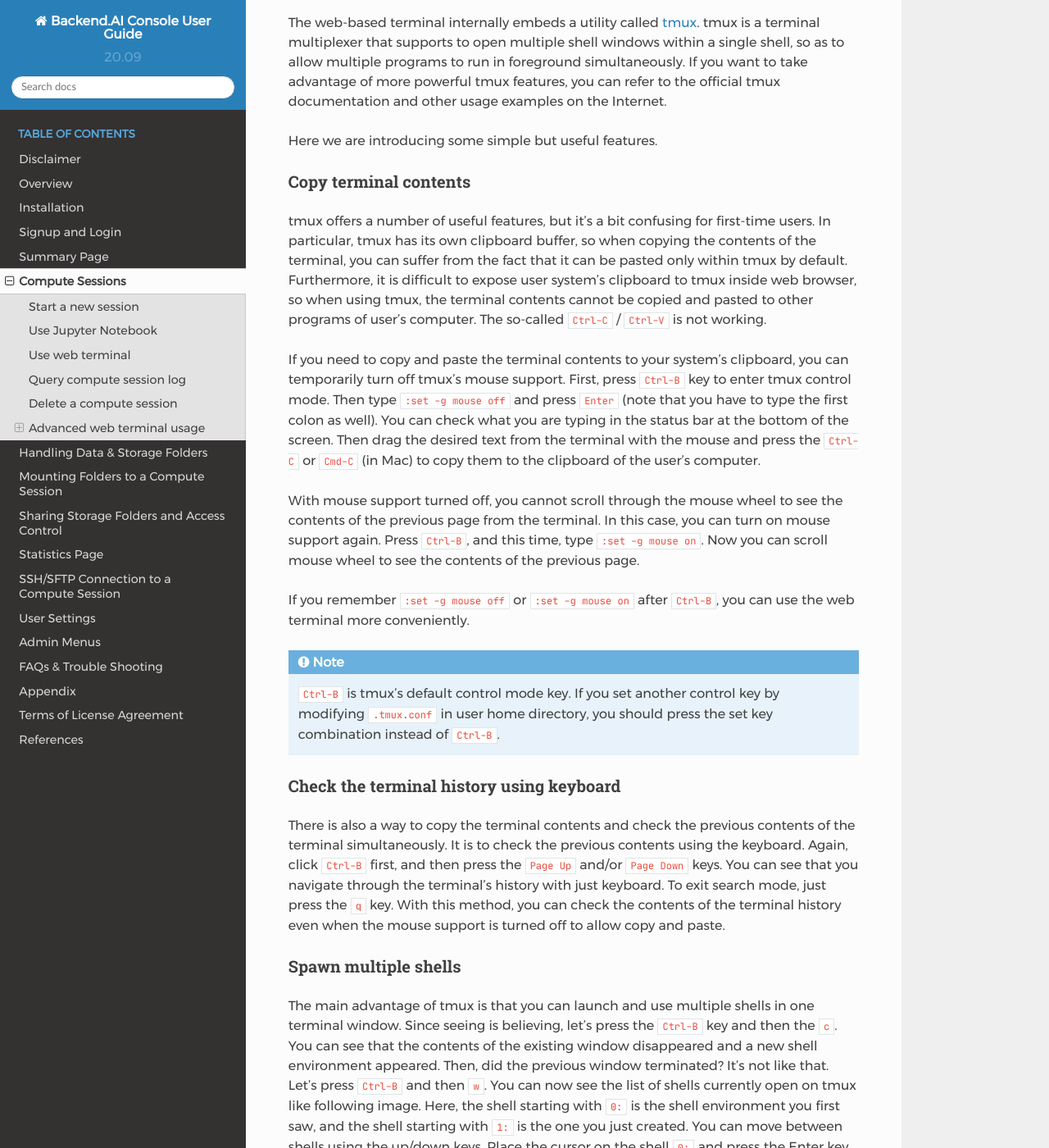
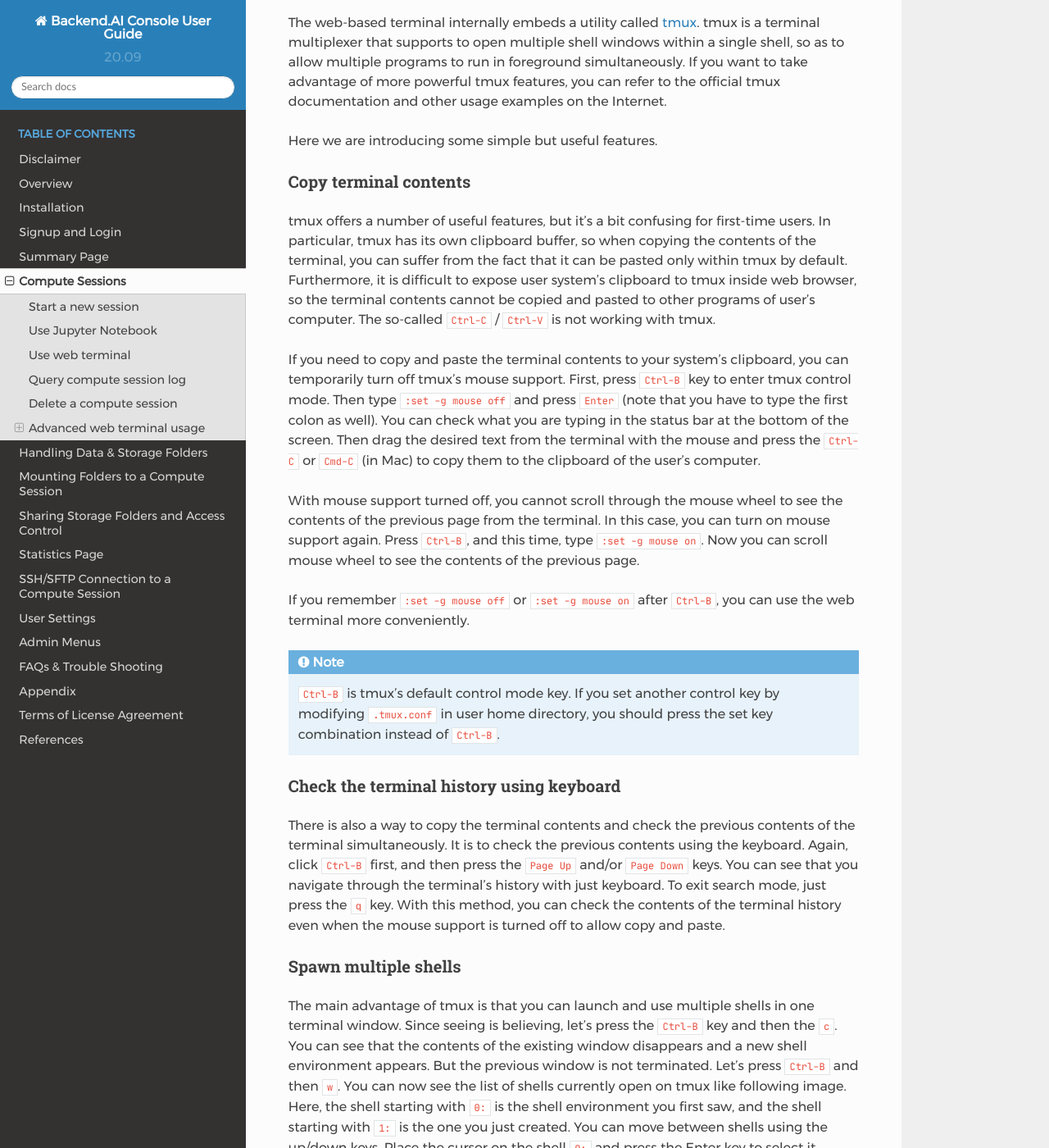
Before and after one commit to lablup/backend.ai-docs-webui, a Sphinx documentation site: the page built from docs/sessions_all/sessions_all.rst, in a window 1280 px wide and 1400 px high, scrolled down 8865 px. Shown: the whole window at 82% size. Built offline with Sphinx 7.4.7 and the Read the Docs theme 2.0.0, drawn with Linux system fonts in a browser that asks for light colours; some of the changed text lies outside the part shown.

Commit message:
trimmed expression

```diff
--- a/docs/sessions_all/sessions_all.rst
+++ b/docs/sessions_all/sessions_all.rst
@@ -266,9 +266,9 @@ tmux offers a number of useful features, but it's a bit confusing for first-time
 users. In particular, tmux has its own clipboard buffer, so when copying the
 contents of the terminal, you can suffer from the fact that it can be pasted
 only within tmux by default. Furthermore, it is difficult to expose user
-system's clipboard to tmux inside web browser, so when using tmux, the terminal
+system's clipboard to tmux inside web browser, so the terminal
 contents cannot be copied and pasted to other programs of user's computer. The
-so-called ``Ctrl-C`` / ``Ctrl-V`` is not working.
+so-called ``Ctrl-C`` / ``Ctrl-V`` is not working with tmux.
 
 If you need to copy and paste the terminal contents to your system's clipboard,
 you can temporarily turn off tmux's mouse support. First, press ``Ctrl-B`` key
@@ -307,9 +307,9 @@ Spawn multiple shells
 
 The main advantage of tmux is that you can launch and use multiple shells in one
 terminal window. Since seeing is believing, let's press the ``Ctrl-B`` key and
-then the ``c``. You can see that the contents of the existing window disappeared
-and a new shell environment appeared. Then, did the previous window terminated?
-It's not like that. Let's press ``Ctrl-B`` and then ``w``. You can now see the
+then the ``c``. You can see that the contents of the existing window disappears
+and a new shell environment appears. But the previous window is not terminated.
+Let's press ``Ctrl-B`` and then ``w``. You can now see the
 list of shells currently open on tmux like following image. Here, the shell
 starting with ``0:`` is the shell environment you first saw, and the shell
 starting with ``1:`` is the one you just created. You can move between shells
```
Also changed, not shown: other parts of docs/sessions_all/sessions_all.rst (+1 -1 lines).
